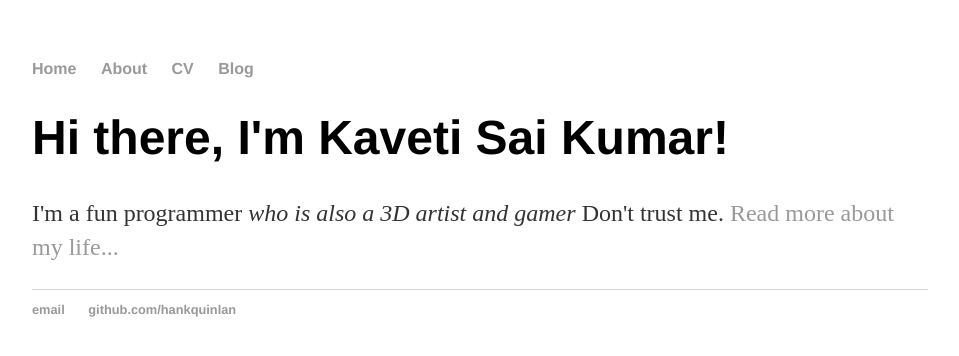
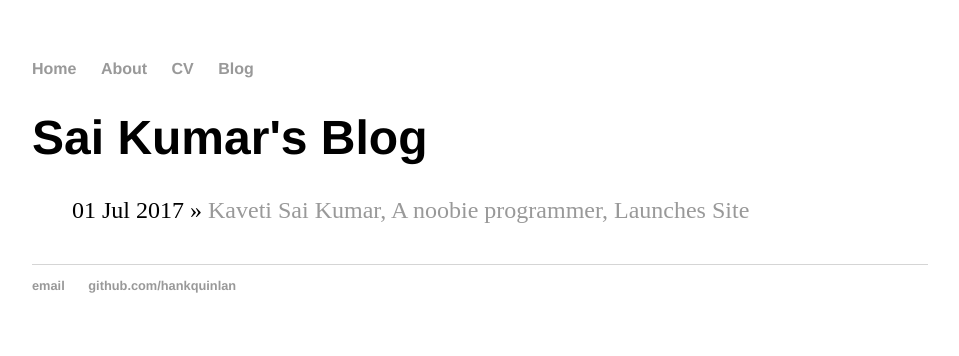
Before and after one commit to KavetiSaiKumar/saikumar-solowarrior.github.io, a Jekyll site: the page built from blog/index.html, in a window 1280 px wide. Shown: the top 356 px of the page, without its empty margins (160-1119 px from the left). Built offline with Jekyll 4.4.1, drawn with Linux system fonts in a browser that asks for light colours.

Commit message:
Update index.html

```diff
--- a/blog/index.html
+++ b/blog/index.html
@@ -1,8 +1,11 @@
 ---
 layout: default
-title: Kaveti Sai Kumar, A fun programmer
+title: Sai Kumar's Blog
 ---
-<div class="blurb">
-	<h1>Hi there, I'm Kaveti Sai Kumar!</h1>
-	<p>I'm a fun programmer <em>who is also a 3D artist and gamer</em> Don't trust me. <a href="/about">Read more about my life...</a></p>
-</div><!-- /.blurb -->
+	<h1>{{ page.title }}</h1>
+	<ul class="posts">
+
+	  {% for post in site.posts %}
+	    <li><span>{{ post.date | date_to_string }}</span> » <a href="{{ post.url }}" title="{{ post.title }}">{{ post.title }}</a></li>
+	  {% endfor %}
+	</ul>
```
